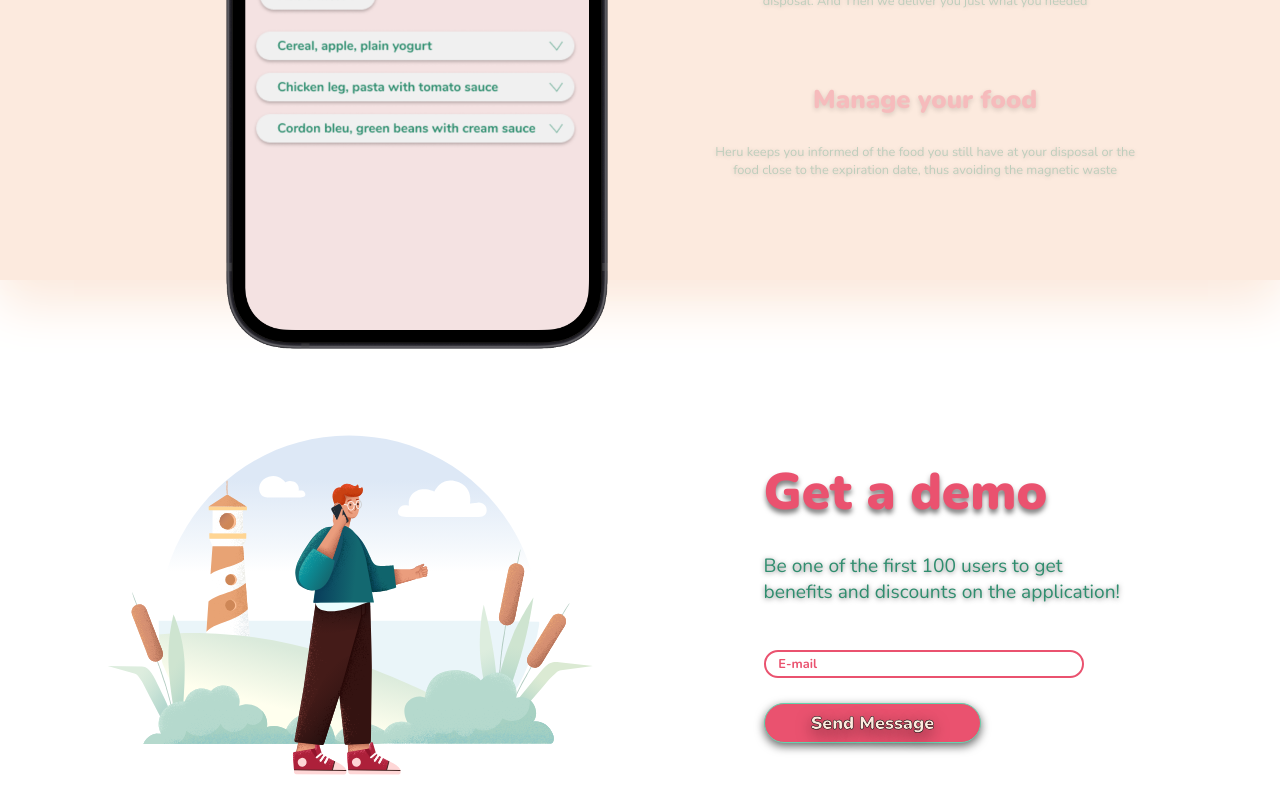
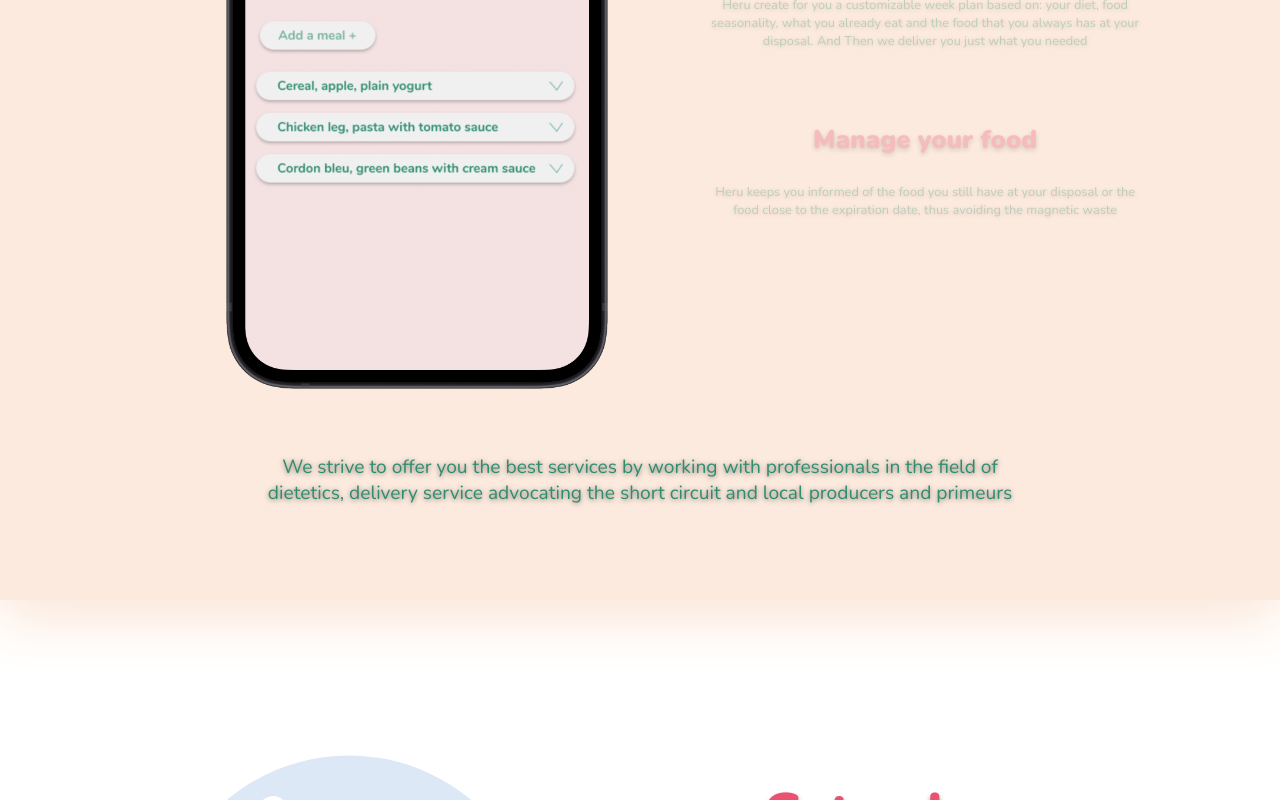
Before and after one commit to tlermytte/Herushii, a Next.js app: page / in a window 1280 px wide. Shown: the part 1160-1960 px from the top of the page. Built offline with nearby package versions, Linux system fonts and the light colour scheme.

Commit message:
[ADD] social proof

```diff
--- a/components/Article/Title/title.tsx
+++ b/components/Article/Title/title.tsx
@@ -1,7 +1,7 @@
 import style from './title.module.scss';
 
 interface Props {
-  text: string;
+  text?: string;
   size: 'large' | 'medium';
 }
 
--- a/components/Features/features.module.scss
+++ b/components/Features/features.module.scss
@@ -6,7 +6,7 @@
   justify-content: space-between;
   align-items: center;
   width: 100vw;
-  height: 80vh;
+  height: 90vh;
   background-color: $linen;
   padding: 0 6vw 0 15vw;
   &__description {
--- a/components/Features/features.tsx
+++ b/components/Features/features.tsx
@@ -1,5 +1,5 @@
 import { Article, ArticleContent } from 'components/Article/article';
-import { CTA } from 'components/CTA/cta';
+import SocialProof from 'components/SocialProof/socialProof';
 import { useState } from 'react';
 import Image from 'next/image';
 
@@ -37,7 +37,8 @@ const manage: ArticleContent = {
 export default function Features(): JSX.Element {
   const [section, setSection] = useState<number>(() => 0);
   return (
-    <div id='features' className={`${style.features} ${shadow.both}`}>
+    <div className={shadow.both}>
+      <div id='features' className={`${style.features} `}>
         <section className={style.features__visualisation}>
           {section === 0 && (
             <Image
@@ -88,5 +89,7 @@ export default function Features(): JSX.Element {
           </section>
         </div>
       </div>
+      <SocialProof />
+    </div>
   );
 }
--- /dev/null
+++ b/components/SocialProof/socialProof.module.scss
@@ -0,0 +1,15 @@
+@use '/styles/colors' as *;
+
+.container {
+  display: flex;
+  justify-content: center;
+  align-items: center;
+  width: 100vw;
+  height: 30vh;
+  background-color: $linen;
+  p {
+    width: 60vw;
+    margin: 0;
+    text-align: center;
+  }
+}
--- /dev/null
+++ b/components/SocialProof/socialProof.tsx
@@ -0,0 +1,14 @@
+import Description from 'components/Article/Description/description';
+
+import style from './socialProof.module.scss';
+
+const text =
+  'We strive to offer you the best services by working with professionals in the field of dietetics, delivery service advocating the short circuit and local producers and primeurs';
+
+export default function SocialProof(): JSX.Element {
+  return (
+    <section className={style.container}>
+      <Description text={text} size='large' />
+    </section>
+  );
+}
```
Also changed, not shown: 1 other file (tests, documents, lock files or other folders). Lines whose indentation alone changed are shown as unchanged.
